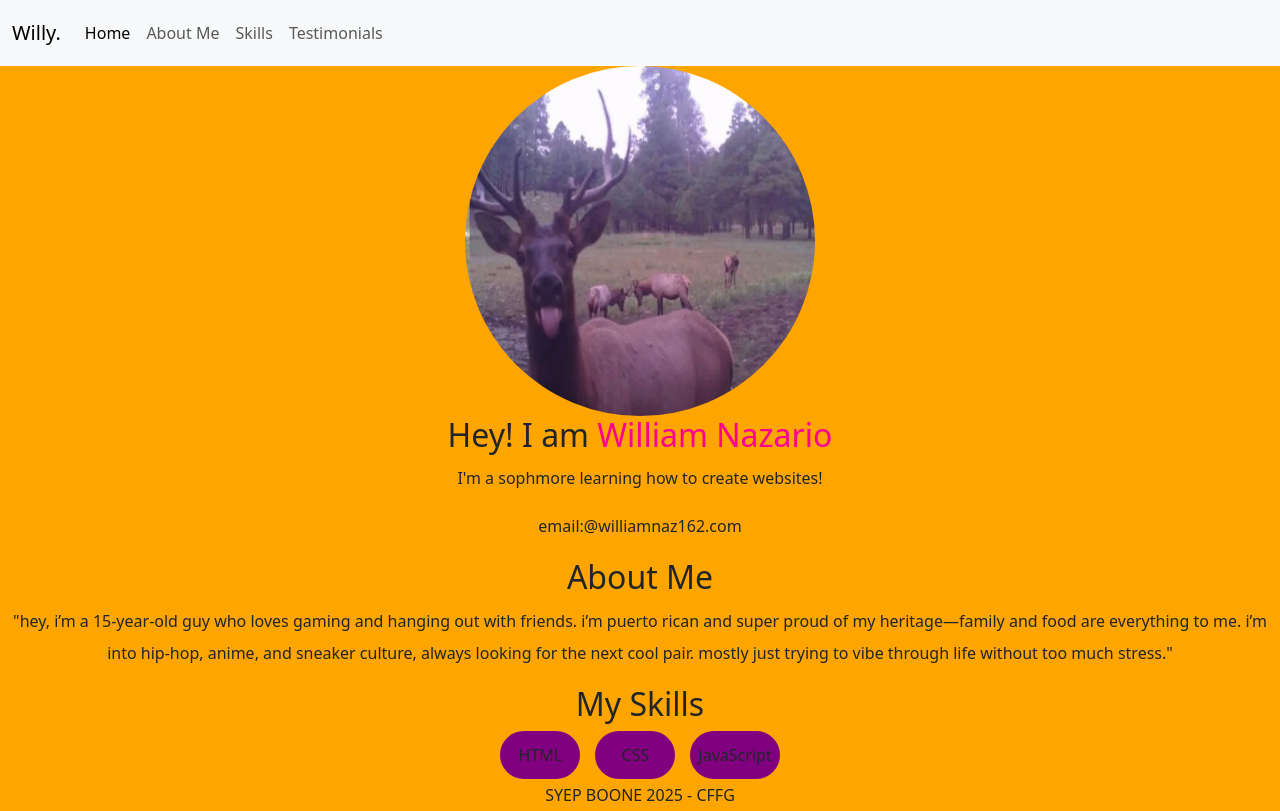
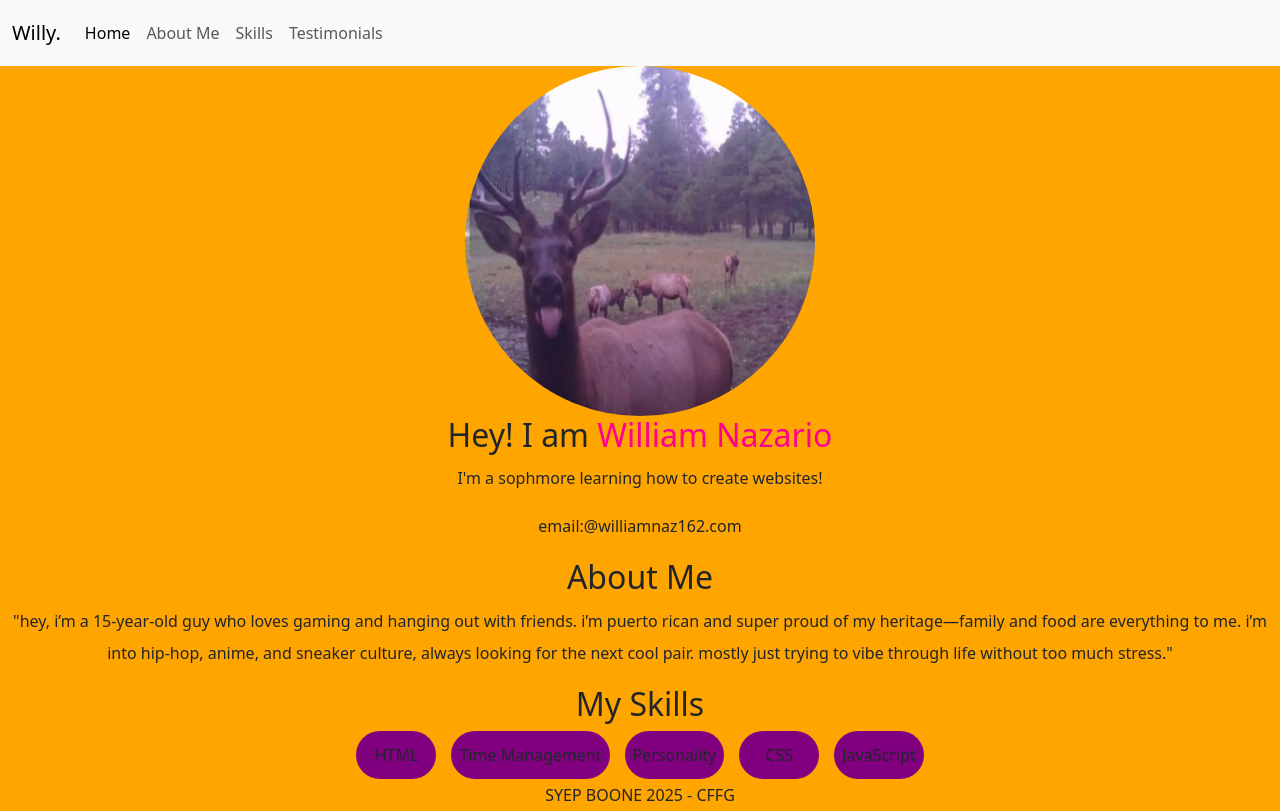
Before and after one commit to zombieqwnzo/SYEP-Boone-William-Nazario, a plain HTML site: page index.html in a window 1280 px wide. Drawn offline with nearby package versions, Linux system fonts and the light colour scheme.

Commit message:
Update index.html

```diff
--- a/index.html
+++ b/index.html
@@ -51,8 +51,10 @@
 <section id="skills" class="section">
   <h2>My Skills</h2>
   <div class="grid">
-    <div>HTML</div>
-    <div>CSS</div>
+         <div>HTML</div>
+        <div>Time Management</div>
+       <div>Personality</div>
+      <div>CSS</div>
     <div>JavaScript</div>
   </div>
 </section>
```
